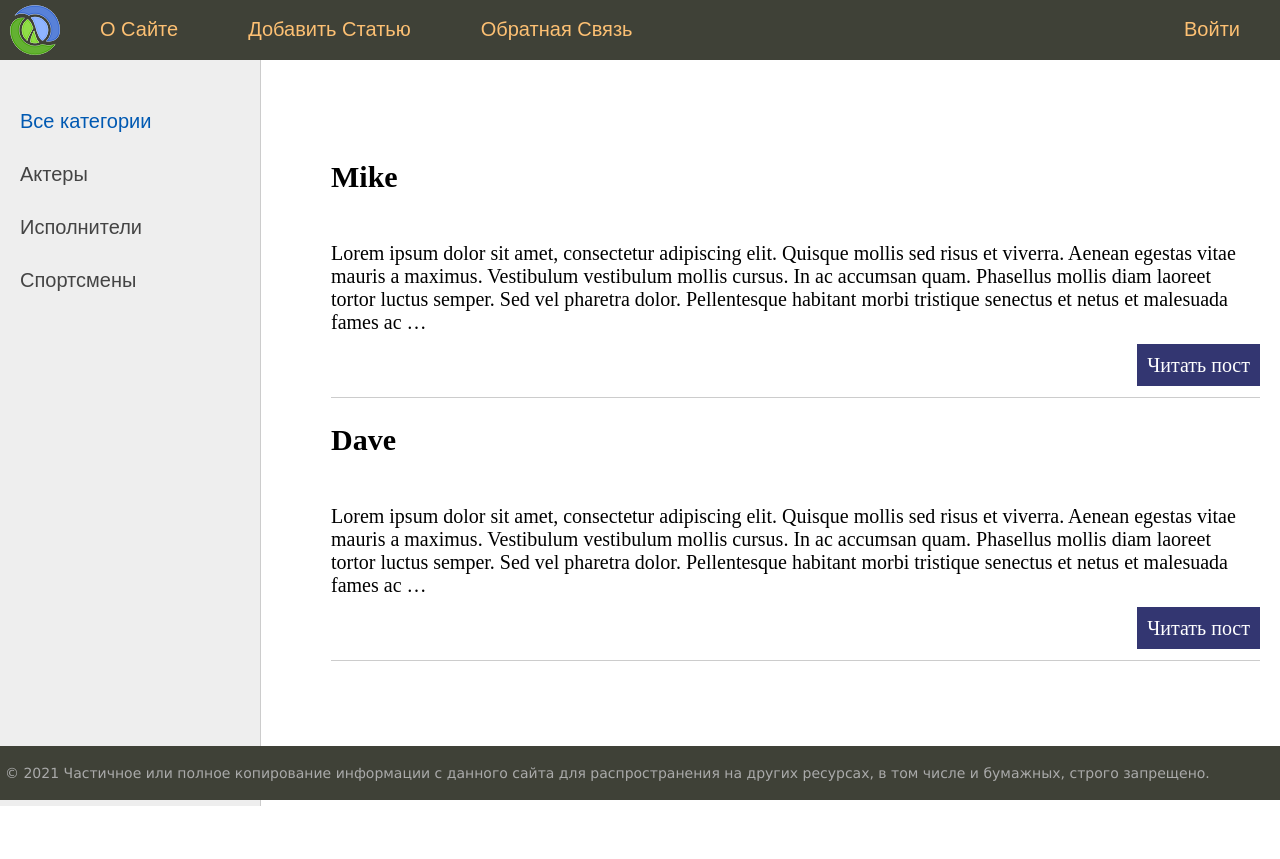
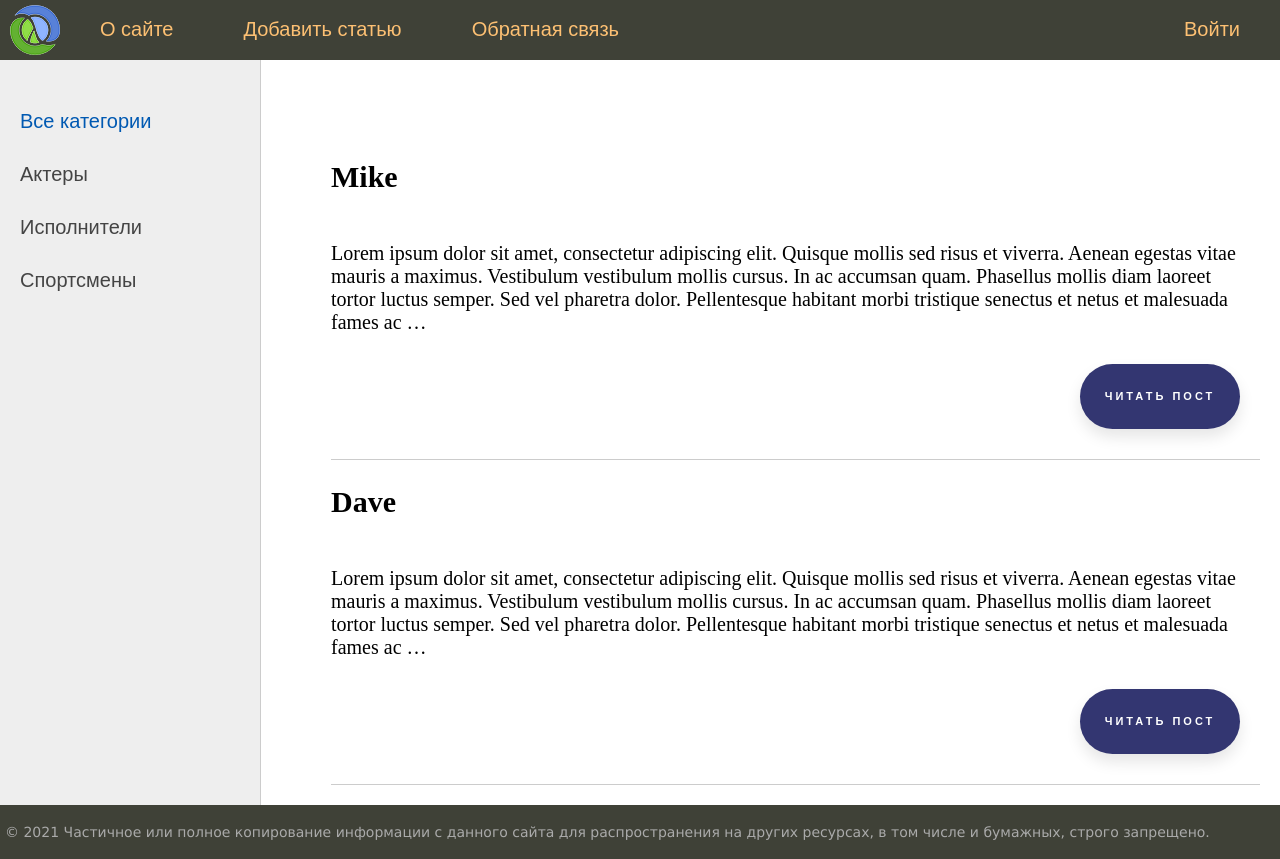
Before and after one commit to volter111/stars, a Django app: page / in a window 1280 px wide. Before the commit the page ends 806 px from the top, so only its background shows below. Run offline with Django 3.2, Linux system fonts and the light colour scheme; data comes from the database, SQL or seed files in the repository.

Commit message:
css updates for buttons, added dynamic links for posts

```diff
--- a/petproject/stars/models.py
+++ b/petproject/stars/models.py
@@ -1,4 +1,6 @@
 from django.db import models
+from django.urls import reverse
+
 
 # Create your models here.
 
@@ -13,3 +15,6 @@ class Celebrity(models.Model):
 
     def __str__(self):
         return self.title
+
+    def get_absolute_url(self):
+        return reverse('post', kwargs={'post_id': self.pk})
--- a/petproject/stars/static/stars/css/styles.css
+++ b/petproject/stars/static/stars/css/styles.css
@@ -390,3 +390,29 @@ ul.lang-list li a:hover {color: #fdc073;}
     min-width: 200px;
     font-size: 16px;
 }
+
+.floating-button {
+  text-decoration: none;
+  display: inline-block;
+  width: 140px;
+  height: 45px;
+  line-height: 45px;
+  border-radius: 45px;
+  margin: 10px 20px;
+  font-family: 'Montserrat', sans-serif;
+  font-size: 11px;
+  text-transform: uppercase;
+  text-align: center;
+  letter-spacing: 3px;
+  font-weight: 600;
+  color: #524f4e;
+  background: white;
+  box-shadow: 0 8px 15px rgba(0, 0, 0, .1);
+  transition: .3s;
+}
+.floating-button:hover {
+  background: #2EE59D;
+  box-shadow: 0 15px 20px rgba(46, 229, 157, .4);
+  color: white;
+  transform: translateY(-7px);
+}
--- a/petproject/stars/templates/stars/base.html
+++ b/petproject/stars/templates/stars/base.html
@@ -1,6 +1,6 @@
 {% load static %}
 <!DOCTYPE html>
-<html>
+<html lang="RU">
 <head>
     <title>{{ title }}</title>
     <link type="text/css" href="{% static 'stars/css/styles.css' %}" rel="stylesheet"/>
@@ -15,12 +15,12 @@
             {% block mainmenu %}
                 <div class="header">
                     <ul id="mainmenu" class="mainmenu">
-                        <li class="logo"><a href="#"><div class="logo"></div></a></li>
+                        <li class="logo"><a href="{% url 'home' %}"><div class="logo"></div></a></li>
                         {% for m in menu %}
                             {% if not forloop.last %}
-                                <li><a href="#">{{ m.title }}</a></li>
+                                <li><a href="{% url m.url_name %}">{{ m.title }}</a></li>
                             {% else %}
-                                <li class="last"><a href="#">{{ m.title }}</a></li>
+                                <li class="last"><a href="{% url m.url_name %}">{{ m.title }}</a></li>
                             {% endif %}
                         {% endfor %}
                     </ul>
--- a/petproject/stars/templates/stars/index.html
+++ b/petproject/stars/templates/stars/index.html
@@ -8,7 +8,7 @@
                     {{ p.text|linebreaks|truncatewords:50 }}
                 {% endautoescape %}
                 <div class="clear"></div>
-                <p class="link-read-post"><a href="#">Читать пост</a></p>
+                <p class="link-read-post"><a href="{{ p.get_absolute_url }}" class="floating-button">Читать пост</a></p>
             </li>
         {% endfor %}
     </ul>
--- a/petproject/stars/urls.py
+++ b/petproject/stars/urls.py
@@ -4,7 +4,10 @@ from stars.views import *
 urlpatterns = [
     path('', index, name='home'),
     path('about/', about, name='about'),
-    path('categories/<int:category_id>/', categories),
+    path('add_page/', add_page, name='add_page'),
+    path('contact/', contact, name='contact'),
+    path('login/', login, name='login'),
+    path('post/<int:post_id>', show_post, name='post'),
 ]
 
 handler404 = pageNotFound
--- a/petproject/stars/views.py
+++ b/petproject/stars/views.py
@@ -4,23 +4,42 @@ from .models import *
 
 # Create your views here.
 
-menu = ['О сайте', 'Добавить статью', 'Обратная связь', 'Войти']
+menu = [{'title': 'О сайте', 'url_name': 'about'},
+        {'title': 'Добавить статью', 'url_name': 'add_page'},
+        {'title': 'Обратная связь', 'url_name': 'contact'},
+        {'title': 'Войти', 'url_name': 'login'},
+        ]
 
 
 def index(request):
     posts = Celebrity.objects.all()  # получаем все записи с бд, модель Celebrity
-    return render(request, 'stars/index.html', {'menu': menu, 'title': 'Домашнаяя страница', 'posts': posts})
+    context = {
+        'menu': menu,
+        'title': 'Домашнаяя страница',
+        'posts': posts
+    }
+    return render(request, 'stars/index.html', context=context)
 
 
 def about(request):
     return render(request, 'stars/about.html', {'menu': menu, 'title': 'О сайте'})
 
 
-def categories(request, category_id):
-    if request.GET:
-        print(request.GET)
-    return HttpResponse(f"<h1>Статьи по категориям</h1><p>{category_id}<p/>")
+def add_page(request):
+    return HttpResponse("Add page")
+
+
+def login(request):
+    return HttpResponse("Login page")
+
+
+def contact(request):
+    return HttpResponse("Contact us")
 
 
 def pageNotFound(request, exception):
     return HttpResponseNotFound("<h1>Страница не найдена</h1>")
+
+
+def show_post(request, post_id):
+    return HttpResponse(f"Статья с ID: {post_id}")
```
